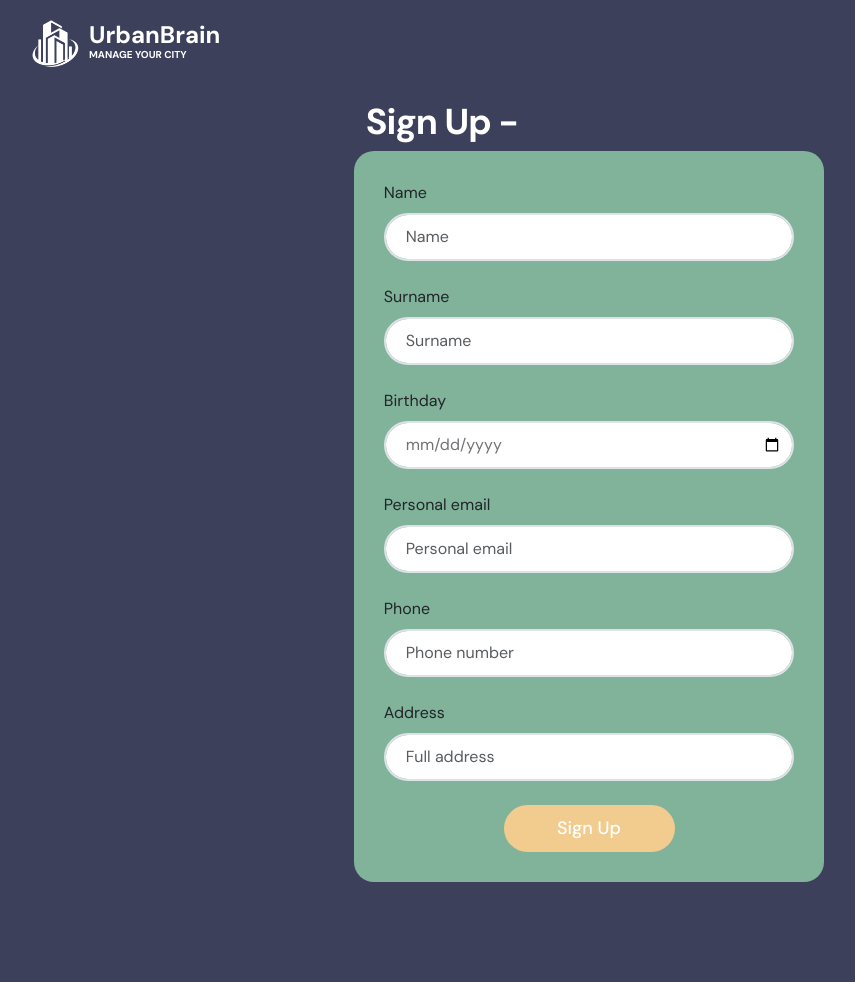
After one commit to mattebest045/UrbanBrain, a PHP site: page /UrbanBrain/signup.html in a window 1280 px wide. The commit adds this page. Shown: the whole page, without its empty margins (51-906 px from the left). Run offline with PHP 8.4, Linux system fonts and the light colour scheme.

Commit message:
Inizio modifiche merge signup lato FE con BE

```diff
--- a/js/check_session.js
+++ b/js/check_session.js
@@ -22,10 +22,14 @@ function checkSession() {
                     // Utente loggato
                     loginButton.text("Area Utente");
                     loginButton.attr("href", "area_utente.html");
+                    loginButton.attr("data-bs-toggle", "");
+                    loginButton.attr("aria-controls", "");
                 } else {
                     // Utente non loggato
                     loginButton.text("Login or Signup");
                     loginButton.attr("href", "#offcanvasExample");
+                    loginButton.attr("data-bs-toggle", "offcanvas");
+                    loginButton.attr("aria-controls", "offcanvasExample");
                 }
             }
 
--- /dev/null
+++ b/signup.html
@@ -0,0 +1,270 @@
+<!doctype html>
+<html lang="en">
+    <head>
+        <meta charset="utf-8">
+        <meta name="viewport" content="width=device-width, initial-scale=1">
+        <meta name="description" content="">
+        <meta name="author" content="">
+
+        <title>UrbanBrain</title>
+
+        <!-- CSS FILES -->
+        <link rel="preconnect" href="https://fonts.googleapis.com">
+        <link rel="preconnect" href="https://fonts.gstatic.com" crossorigin>
+        <link href="https://fonts.googleapis.com/css2?family=DM+Sans:ital,wght@0,400;0,500;0,700;1,400&display=swap" rel="stylesheet">
+        <link href="css/bootstrap.min.css" rel="stylesheet">
+        <link href="css/bootstrap-icons.css" rel="stylesheet">
+        <link href="css/template-urbanbrain.css" rel="stylesheet">
+
+        <!-- Icona predefinita -->
+        <link id="theme-icon" rel="icon" href="images/logo_scuro.png" type="image/gif" sizes="16x16">
+
+        <script>
+        // GESTIONE ICONA TITOLO PAGINA ------------------------------------------------------------
+        function updateFavicon() {
+            const isDarkMode = window.matchMedia('(prefers-color-scheme: dark)').matches;
+            const iconLink = document.getElementById('theme-icon');
+
+            if (isDarkMode) {
+            iconLink.href = 'images/logo_chiaro.png'; // Icona chiara per dark mode
+            } else {
+            iconLink.href = 'images/logo_scuro.png'; // Icona scura per light mode
+            }
+        }
+        updateFavicon();
+        // Rileva cambiamenti nella modalità tema e aggiorna l'icona
+        window.matchMedia('(prefers-color-scheme: dark)').addEventListener('change', updateFavicon);
+
+        // RACCOLTO NOME, COGNOME, PERMESSO --------------------------------------------------------
+
+        function getQueryParamsAndAdjustFields() {
+            // Ricava la query string dall'URL
+            const queryParams = new URLSearchParams(window.location.search);
+
+            // Ricava i parametri dalla query string
+            const nome = queryParams.get("member-signup-name") ?? '';
+            const cognome = queryParams.get("member-signup-surname") ?? '';
+            const permesso = queryParams.get("member-signup-permission") ?? '';
+
+            // Inserisce i valori ricavati nei campi base
+            document.querySelector('[name="member-signup-name"]').value = nome;
+            document.querySelector('[name="member-signup-surname"]').value = cognome;
+            document.getElementById('h2-permesso').innerHTML = "Sign Up - " + permesso.toUpperCase();
+            // Gruppi di campi per ogni tipo di permesso
+            const citizenFields = [
+                "citizen-signup-password"
+            ];
+            const operatorFields = [
+                "operator-signup-email",
+                "operator-signup-job",
+                "operator-signup-task",
+                "operator-signup-job-first",
+                "operator-signup-job-last",
+                "operator-signup-password"
+            ];
+            const adminFields = [
+                "admin-signup-task",
+                "admin-signup-job-first",
+                "admin-signup-password"
+            ];
+
+            // Funzione per nascondere campi
+            function hideFields(fields) {
+                fields.forEach(field => {
+                    const divId = `div-${field}`;
+                    const element = document.getElementById(divId);
+                    if (element) {
+                        element.style.display = "none";
+                    }
+                });
+            }
+
+            // Funzione per mostrare campi
+            function showFields(fields) {
+                fields.forEach(field => {
+                    const divId = `div-${field}`;
+                    const element = document.getElementById(divId);
+                    if (element) {
+                        element.style.display = ""; // Ripristina il display di default
+                    }
+                });
+            }
+
+            // Nascondi tutti i campi
+            hideFields(citizenFields, "citizen");
+            hideFields(operatorFields, "operator");
+            hideFields(adminFields, "admin");
+
+            // Mostra i campi in base al permesso selezionato
+            if (permesso === "citizen") {
+                showFields(citizenFields, "citizen");
+            } else if (permesso === "operator") {
+                showFields(operatorFields, "operator");
+            } else if (permesso === "admin") {
+                showFields(adminFields, "admin");
+            }
+        }
+
+        // Chiama la funzione al caricamento della pagina
+        document.addEventListener("DOMContentLoaded", getQueryParamsAndAdjustFields);
+
+
+        //------------------------------------------------------------------------------------------
+        </script>
+    </head>
+
+    <body style="background-color: #3D405B;">
+        <main>
+
+            <!-- Menu opzioni Navbar in alto -->
+            <nav class="navbar navbar-expand-lg">
+                <div class="container">
+                    <a class="navbar-brand d-flex align-items-center" href="index.html" style="max-width: none !important;">
+                        <img src="images/logo_scuro.png" class="navbar-brand-image img-fluid" alt="Tiya Golf Club">
+                        <span class="navbar-brand-text">
+                            UrbanBrain
+                            <small>manage your city</small>
+                        </span>
+                    </a>
+                </div>
+            </nav>
+
+            <!-- Login os Signup utente -->
+
+
+            <!-- Pagina inziale di presentazione -->
+            <section class="hero-section signup-hero-section d-flex justify-content-center align-items-center" id="section_1">
+
+                <div class="container">
+                    <div class="row pl-30-perc pr-30-perc">
+                        <h2 class="text-white" id="h2-permesso"></h2>
+                        <div class="signup-box-php">
+                            <div class="offcanvas-body d-flex flex-column">
+                                <form class="custom-form member-login-form" action="php/signup.php" method="post" role="form">
+
+                                    <div class="member-login-form-body">
+                                        <!-- Campi comuni a tutti -->
+                                        <div id="div-member-signup-name" class="mb-4">
+                                            <label class="form-label mb-2" for="member-signup-name">Name</label>
+                                            <input type="text" name="member-signup-name" id="member-signup-name" class="form-control" placeholder="Name" required="">
+                                        </div>
+
+                                        <div id="div-member-signup-surname" class="mb-4">
+                                            <label class="form-label mb-2" for="member-signup-surname">Surname</label>
+                                            <input type="text" name="member-signup-surname" id="member-signup-surname" class="form-control" placeholder="Surname" required="">
+                                        </div>
+
+                                        <div id="div-member-signup-birthday" class="mb-4">
+                                            <label class="form-label mb-2" for="member-signup-birthday">Birthday</label>
+                                            <input type="date" name="member-signup-birthday" id="member-signup-birthday" class="form-control" required="">
+                                        </div>
+
+                                        <div id="div-member-signup-email" class="mb-4">
+                                            <label class="form-label mb-2" for="member-signup-email">Personal email</label>
+                                            <input type="email" name="member-signup-email" id="member-signup-email" class="form-control" placeholder="Personal email" required="">
+                                        </div>
+
+                                        <div id="div-member-signup-phone" class="mb-4">
+                                            <label class="form-label mb-2" for="member-signup-phone">Phone</label>
+                                            <input type="tel" name="member-signup-phone" id="member-signup-phone" class="form-control" placeholder="Phone number" required="">
+                                        </div>
+
+                                        <div id="div-member-signup-address" class="mb-4">
+                                            <label class="form-label mb-2" for="member-signup-address">Address</label>
+                                            <input type="text" name="member-signup-address" id="member-signup-address" class="form-control" placeholder="Full address" required="">
+                                        </div>
+
+                                        <!-- cittadino -->
+                                        <div id="div-citizen-signup-password" class="mb-4">
+                                            <label class="form-label mb-2" for="citizen-signup-password">Password</label>
+                                            <input type="email" name="citizen-signup-password" id="citizen-signup-password" class="form-control" placeholder="Password" required="">
+                                        </div>
+
+                                        <!-- operatore -->
+                                        <div id="div-operator-signup-email" class="mb-4">
+                                            <label class="form-label mb-2" for="operator-signup-email">Work email</label>
+                                            <input type="email" name="operator-signup-email" id="operator-signup-email" class="form-control" placeholder="Work email" required="">
+                                        </div>
+
+                                        <div id="div-operator-signup-job" class="mb-4">
+                                            <label class="form-label mb-2" for="operator-signup-job">Job area</label>
+                                            <input type="text" name="operator-signup-job" id="operator-signup-job" class="form-control" placeholder="Job" required="">
+                                        </div>
+
+                                        <div id="div-operator-signup-task" class="mb-4">
+                                            <label class="form-label mb-2" for="operator-signup-task">Task</label>
+                                            <input type="text" name="operator-signup-task" id="operator-signup-task" class="form-control" placeholder="Task" required="">
+                                        </div>
+
+                                        <div id="div-operator-signup-job-first" class="mb-4">
+                                            <label class="form-label mb-2" for="operator-signup-job-first">From...</label>
+                                            <input type="date" name="operator-signup-job-first" id="operator-signup-job-first" class="form-control" required="" placeholder="Select your first day job">
+                                        </div>
+
+                                        <div id="div-operator-signup-job-last" class="mb-4">
+                                            <label class="form-label mb-2" for="operator-signup-job-last">To...</label>
+                                            <input type="date" name="operator-signup-job-last" id="operator-signup-job-last" class="form-control" required="" placeholder="Select your last day job">
+                                        </div>
+
+                                        <div id="div-operator-signup-password" class="mb-4">
+                                            <label class="form-label mb-2" for="operator-signup-password">Password</label>
+                                            <input type="email" name="operator-signup-password" id="operator-signup-password" class="form-control" placeholder="Password" required="">
+                                        </div>
+
+                                        <!-- admin -->
+                                        <div id="div-admin-signup-task" class="mb-4">
+                                            <label class="form-label mb-2" for="admin-signup-task">Task</label>
+                                            <input type="text" name="admin-signup-task" id="admin-signup-task" class="form-control" placeholder="Task" required="">
+                                        </div>
+
+                                        <div id="div-admin-signup-job-first" class="mb-4">
+                                            <label class="form-label mb-2" for="admin-signup-job-first">From...</label>
+                                            <input type="date" name="admin-signup-job-first" id="admin-signup-job-first" class="form-control" required="" placeholder="Select your first day job">
+                                        </div>
+
+                                        <div id="div-admin-signup-password" class="mb-4">
+                                            <label class="form-label mb-2" for="admin-signup-password">Password</label>
+                                            <input type="email" name="admin-signup-password" id="admin-signup-password" class="form-control" placeholder="Password" required="">
+                                        </div>
+
+                                        <div class="col-lg-5 col-md-7 col-8 mx-auto">
+                                            <button type="submit" class="form-control">Sign Up</button>
+                                        </div>
+                                    </div>
+                                </form>
+                            </div>
+                        </div>
+
+                    </div>
+                </div>
+
+            </section>
+
+            <!-- Paragrafo di presentazioni team -->
+
+
+            <!-- Paragrafo newsletter -->
+
+
+            <!-- Paragrafo gestione nuovi utenti -->
+
+
+            <!-- Paragrafo elenco eventi -->
+
+
+            <!-- Paragrafo domande -->
+
+        </main>
+
+
+        <!-- JAVASCRIPT FILES -->
+        <script src="js/jquery.min.js"></script>
+        <script src="js/bootstrap.bundle.min.js"></script>
+        <script src="js/jquery.sticky.js"></script>
+        <script src="js/click-scroll.js"></script>
+        <script src="js/animated-headline.js"></script>
+        <script src="js/modernizr.js"></script>
+        <script src="js/custom.js"></script>
+
+    </body>
+</html>
```
Also changed, not shown: frontend-signup.html (deleted, +0 -174 lines), index.html (+1 -25 lines), php/login.php (+9 -0 lines), php/logout.php (+45 -0 lines), php/signup.php (+10 -9 lines).
